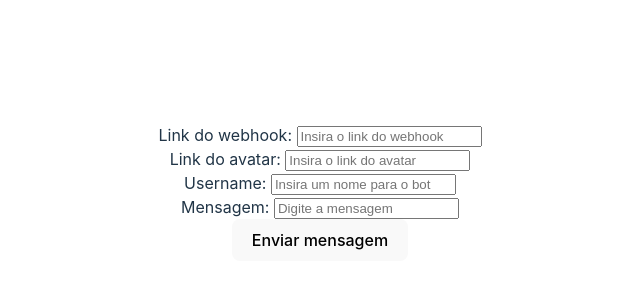
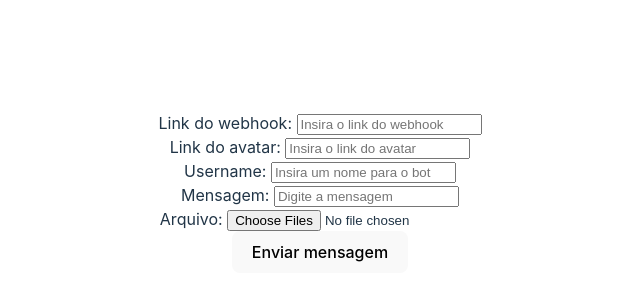
Before and after one commit to Tiago-Carlos/Manual_Discord_bot, a React (Vite) app: page / in a window 1280 px wide. Shown: the part 208-508 px from the top of the page, without its empty margins (320-960 px from the left). Built offline with nearby package versions, Linux system fonts and the light colour scheme.

Commit message:
Adicionado suporte para enviar arquivos

```diff
--- a/src/App.tsx
+++ b/src/App.tsx
@@ -8,24 +8,25 @@ function App() {
   const [link_avatar, setLink_avatar] = useState('');
   const [msg, setMsg] = useState('');
   const [username, setUsername] = useState('');
+  const [files, setFiles] = useState<any>();
 
   async function enviar_mensagem() {
+    const form = new FormData();
+    let cnt = 0;
+    for (var i = 0; i < files.length; i++) {
+      form.append(`file${i}`, files[i], files[i].name);
+    }
+
+    form.append('payload_json', JSON.stringify({
+      "content": msg,
+      "username": username,
+      "avatar_url": link_avatar
+    }))
     let obj = await (await fetch(link_webhook)).json();
 
     const httpClient = axios.create({ baseURL: `https://discord.com/api/webhooks`});
 
-    let msg_json = {
-      "content": msg,
-      "username": username,
-      "avatar_url": link_avatar
-    }
-
-    console.log(`/${obj.id}/${obj.token}`)
-
-    httpClient.post(`/${obj.id}/${obj.token}`, msg_json);
-
-    console.log(obj.id)
-    console.log(obj.token)
+    httpClient.post(`/${obj.id}/${obj.token}`, form);
   }
 
   return (
@@ -62,10 +63,19 @@ function App() {
             placeholder='Digite a mensagem' />
         <br/>
 
+        <label>{'Arquivo: '}</label>
+        <input type="file" multiple
+            onChange= {e => setFiles(e.target.files)}
+            className="form-control"
+            id="Mensagem"
+            placeholder='Digite a mensagem' />
+        <br/>
+
         <button onClick={enviar_mensagem}
             className='btn btn-danger'>
             <i className='pi pi-plus' /> Enviar mensagem
         </button>
+
     </div>
   )
 }
```
